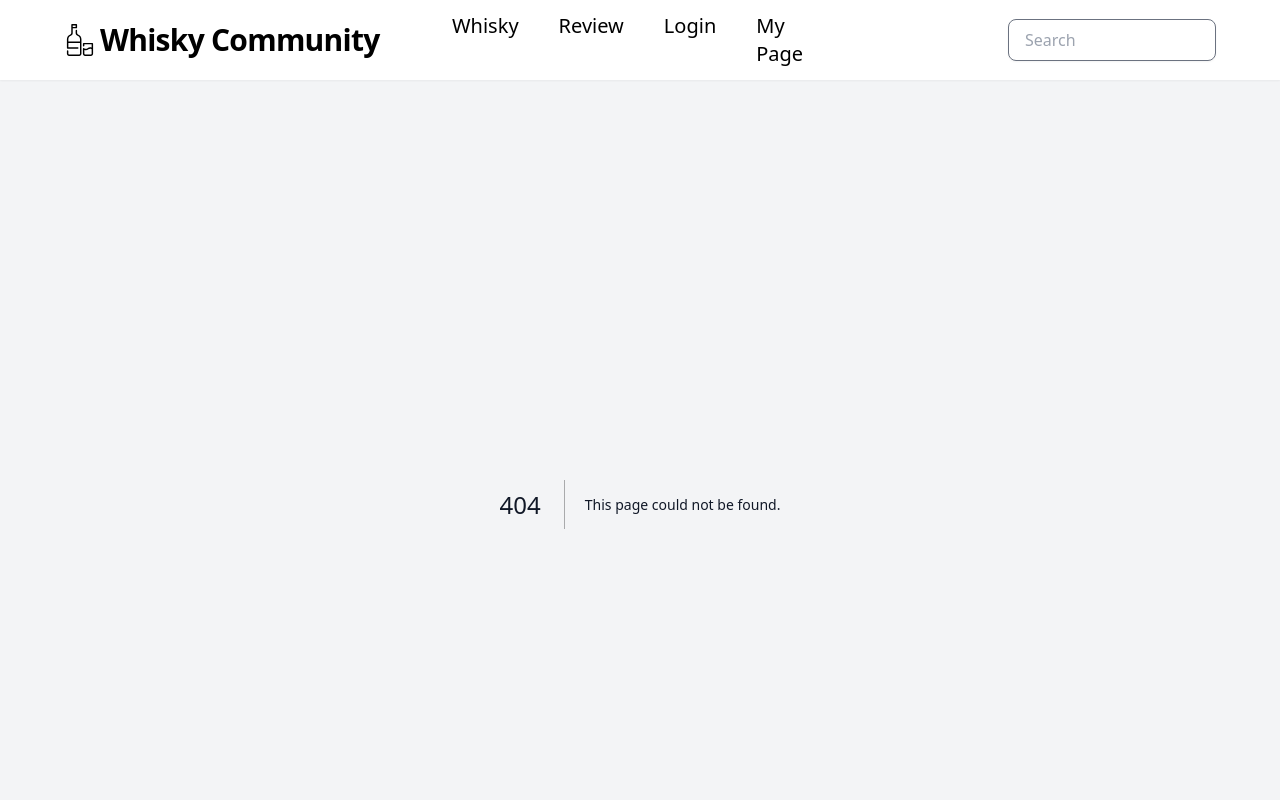
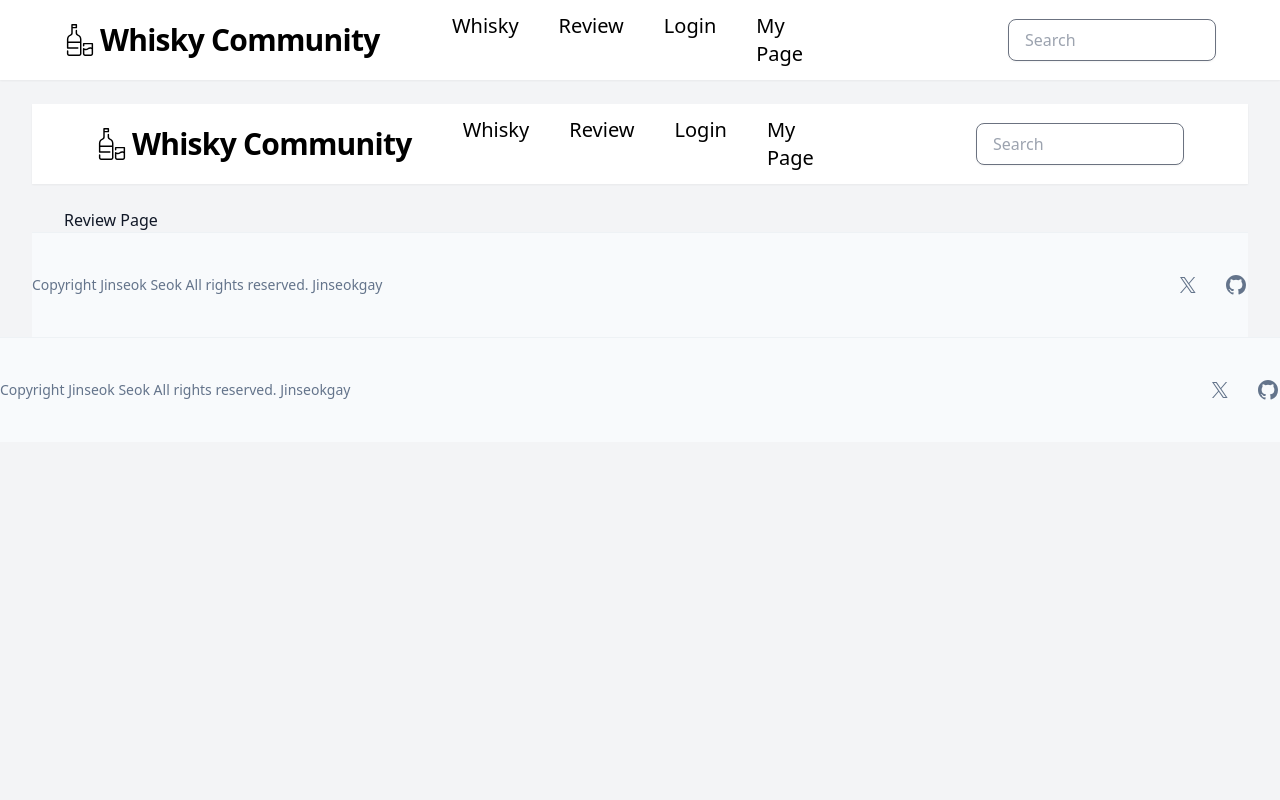
Before and after one commit to Lainari/LiquorCommunity-Laravel, a Next.js app in the folder community-app/client/: page /review in a window 1280 px wide. Before the commit this address had no page. Shown: the top 800 px of the page. Built offline with nearby package versions, Linux system fonts and the light colour scheme.

Commit message:
Refactor: File move to src/app not used pages directory

```diff
--- /dev/null
+++ b/community-app/client/src/app/review/page.tsx
@@ -0,0 +1,9 @@
+import RootLayout from '@/app/layout';
+
+export default function Review() {
+  return (
+    <RootLayout>
+      <>Review Page</>
+    </RootLayout>
+  );
+}
--- a/community-app/client/src/pages/review/page.tsx
+++ /dev/null
@@ -1,3 +0,0 @@
-export default function Review() {
-  return <>Review Page</>;
-}
--- a/community-app/client/src/pages/whisky/layout.tsx
+++ /dev/null
@@ -1,8 +0,0 @@
-export default function Layout({children}: {children: React.ReactNode}) {
-  return (
-    <form action="">
-      <h2 className="text-4xl">Whisky</h2>
-      {children}
-    </form>
-  );
-}
```
Also changed, not shown: community-app/client/src/app/login/page.tsx (renamed from community-app/client/src/pages/login/page.tsx), community-app/client/src/app/mypage/page.tsx (renamed from community-app/client/src/pages/mypage/page.tsx), community-app/client/src/app/whisky/page.tsx (renamed from community-app/client/src/pages/whisky/page.tsx).
